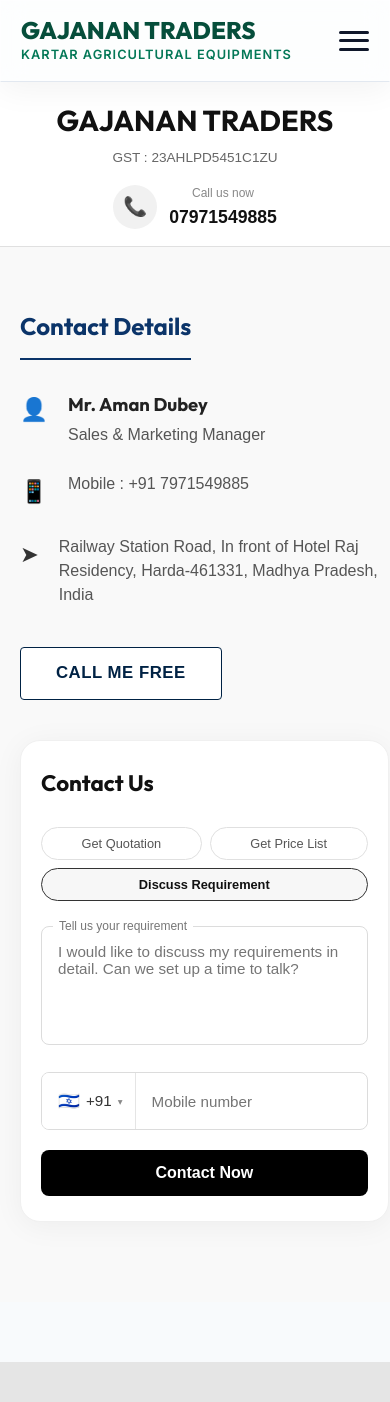
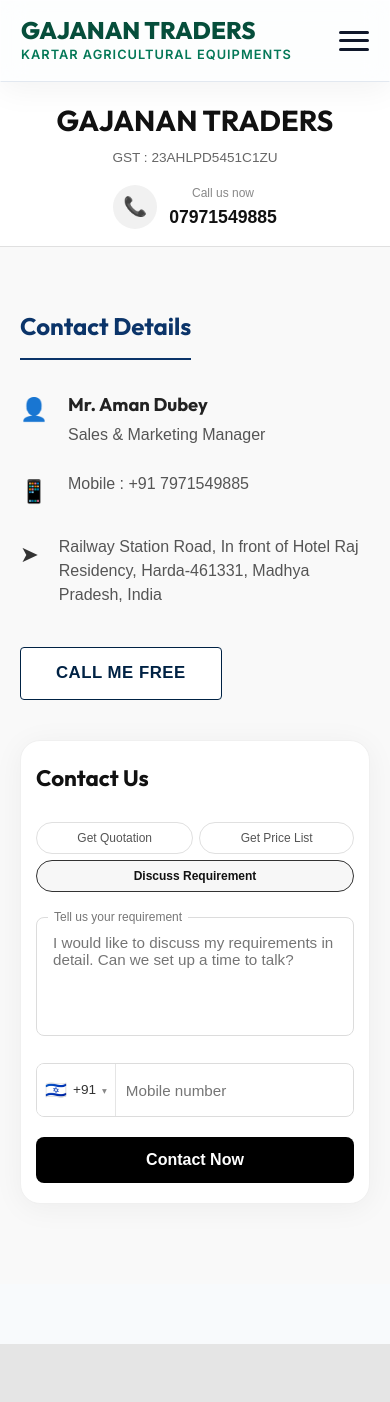
Before and after one commit to Mayankgour22/gajanan-trades-web, a Next.js app: page /contact in a window 390 px wide. Shown: the top 1402 px of the page. Built offline with nearby package versions, Linux system fonts and the light colour scheme.

Commit message:
done responsive

```diff
--- a/src/app/contact/page.css
+++ b/src/app/contact/page.css
@@ -170,6 +170,7 @@
   border: 1px solid #f0f0f0;
   width: 100%;
   max-width: 480px;
+  box-sizing: border-box;
 }
 
 .form-card-title {
@@ -246,6 +247,7 @@
   resize: none;
   font-family: inherit;
   transition: border-color 0.2s ease;
+  box-sizing: border-box;
 }
 
 .form-textarea:focus {
@@ -271,6 +273,7 @@
   margin-bottom: 20px;
   background-color: #fff;
   align-items: center;
+  box-sizing: border-box;
 }
 
 .form-group-phone:focus-within {
@@ -330,6 +333,7 @@
   cursor: pointer;
   transition: opacity 0.2s ease;
   text-align: center;
+  box-sizing: border-box;
 }
 
 .btn-contact-now:hover {
@@ -364,11 +368,31 @@
   }
 
   .contact-form-card {
-    padding: 25px 20px;
+    padding: 20px 15px;
+    width: 100%;
+    overflow: hidden;
+  }
+
+  .form-tabs {
+    gap: 6px;
   }
 
   .tab-btn {
     flex-grow: 1;
     text-align: center;
+    padding: 8px 10px;
+    font-size: 0.75rem;
+    white-space: normal;
+  }
+
+  .phone-prefix-select {
+    padding: 12px 8px;
+    font-size: 0.85rem;
+  }
+
+  .form-phone-input {
+    padding: 12px 10px;
+    min-width: 0;
+    width: 100%;
   }
 }
```
